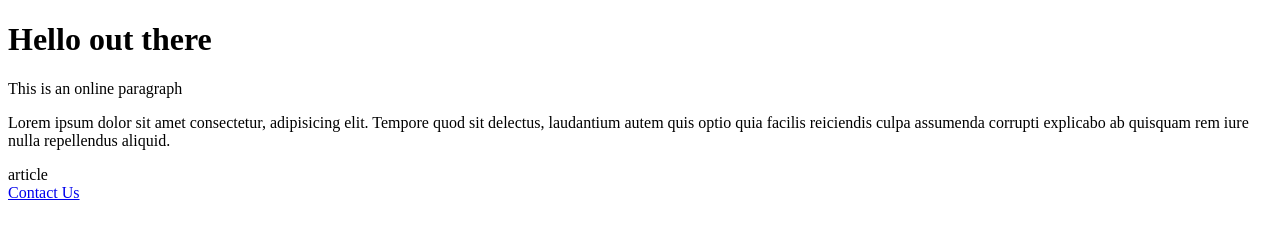
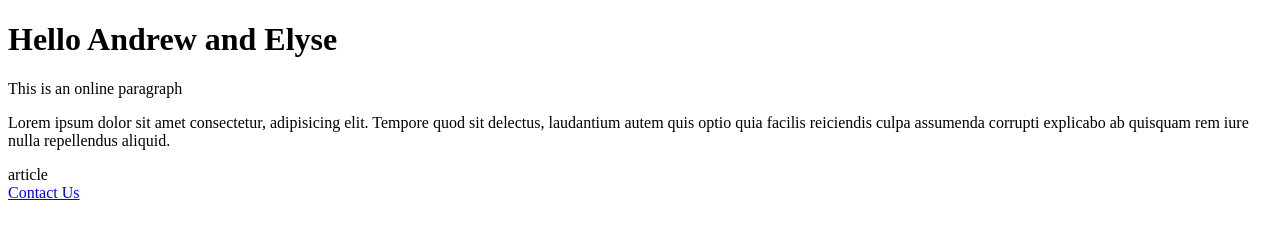
Before and after one commit to annielly/gitDemo, a plain HTML site: page index.html in a window 1280 px wide. Drawn offline with Linux system fonts and the light colour scheme.

Commit message:
Update index.html
- updated h1

```diff
--- a/index.html
+++ b/index.html
@@ -7,7 +7,7 @@
     <title>Git Demo</title>
 </head>
 <body>
-    <h1>Hello out there</h1>
+    <h1>Hello Andrew and Elyse</h1>
     <p>This is an online paragraph</p>
     <p>Lorem ipsum dolor sit amet consectetur, adipisicing elit. Tempore quod sit delectus, laudantium autem quis optio quia facilis reiciendis culpa assumenda corrupti explicabo ab quisquam rem iure nulla repellendus aliquid.</p>
     <article>article</article>
```
